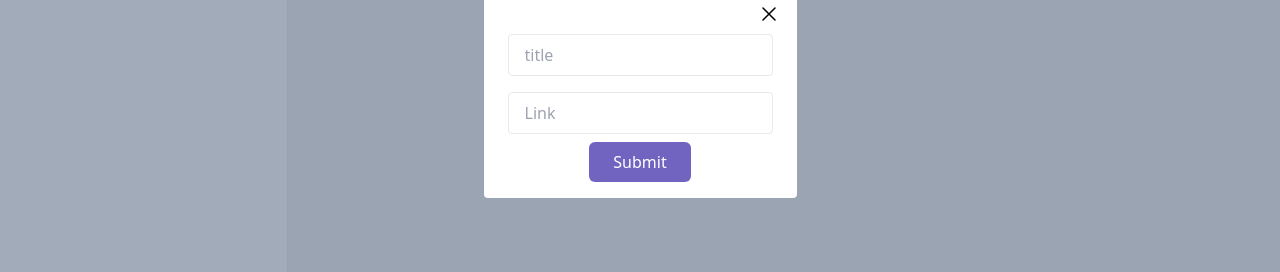
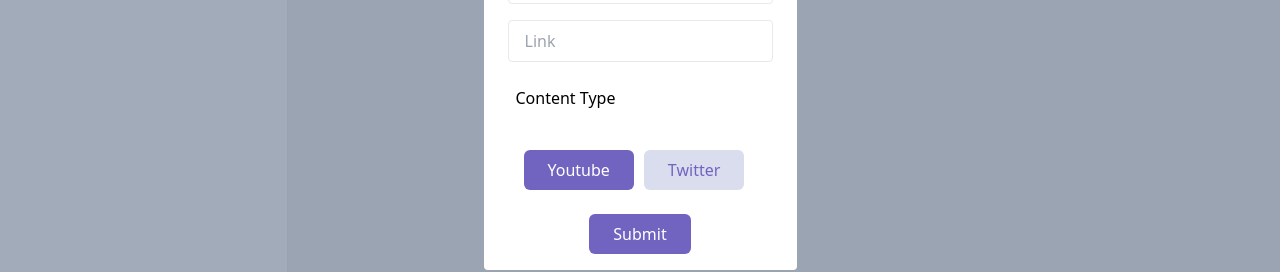
Before and after one commit to Mohfazam/SecondBrain, a React (Vite) app in the folder Frontend/: page /dashboard in a window 1280 px wide. Both pictures are taken after a click on the button "Add content". Shown: the part 308-580 px from the top of the page. Built offline with nearby package versions, Linux system fonts and the light colour scheme.

Commit message:
Content Creation Endpoint

```diff
--- a/Frontend/src/components/CreateContentModel.tsx
+++ b/Frontend/src/components/CreateContentModel.tsx
@@ -1,8 +1,38 @@
 import { CrossIcon } from "../icons/CrossIcon"
 import { Button } from "./Button"
 import { Input } from "./Input"
+import { useRef, useState } from "react";
+import { BACKEND_URL } from '../config'
+import axios from "axios";
 
-export function CreateContentModel({ open, onClose }) {
+enum ContentType {
+    Youtube = "youtube",
+    Twitter = "twitter"
+}
+
+export function CreateContentModel({ open, onClose }: any) {
+
+    const titleRef = useRef<HTMLInputElement>(null);
+    const linkRef = useRef<HTMLInputElement>(null);
+    const [type, setType] = useState(ContentType.Youtube);
+
+    async function addcontent() {
+
+        const title = titleRef.current?.value;
+        const link = linkRef.current?.value;
+
+        const contentResponse = await axios.post(`${BACKEND_URL}/api/v1/content`, {
+            link,
+            title,
+            type
+
+        }, {
+            headers:{
+                "Authorization":localStorage.getItem("token")
+            }
+        });
+
+    }
 
     return <div>
         {open && <div className="w-screen h-screen bg-slate-500 fixed top-0 left-0 bg-opacity-60 flex justify-center">
@@ -11,16 +41,27 @@
                 <span className="bg-white opacity-100 p-4 rounded">
                     <div className="flex justify-end hover:cursor-pointer">
                         <div onClick={onClose}>
-                        <CrossIcon />
+                            <CrossIcon />
                         </div>
                     </div>
 
                     <div>
-                        <Input placeholder={"title"}/>
-                        <Input placeholder={"Link"}/>
+                        <Input ref={titleRef} placeholder={"title"} />
+                        <Input ref={linkRef} placeholder={"Link"} />
+                    </div>
+                    <div>
+                        <h2 className="p-4">Content Type</h2>
+                        <div className="flex p-6 gap-x-2.5">
+                            <Button text="Youtube" varient={type === ContentType.Youtube ? "primary" : "secondary"} onClick={() => {
+                                setType(ContentType.Youtube)
+                            }}></Button>
+                            <Button text="Twitter" varient={type === ContentType.Twitter ? "primary" : "secondary"} onClick={() => {
+                                setType(ContentType.Twitter)
+                            }}></Button>
+                        </div>
                     </div>
                     <div className="flex justify-center">
-                    <Button varient="primary" text="Submit" />
+                        <Button onClick={addcontent} varient="primary" text="Submit" />
                     </div>
                 </span>
             </div>
--- a/Frontend/src/components/Input.tsx
+++ b/Frontend/src/components/Input.tsx
@@ -1,6 +1,6 @@
 interface InputProps{
     placeholder?: string;
-    ref: any;
+    ref?: any;
 }
 
 
```
